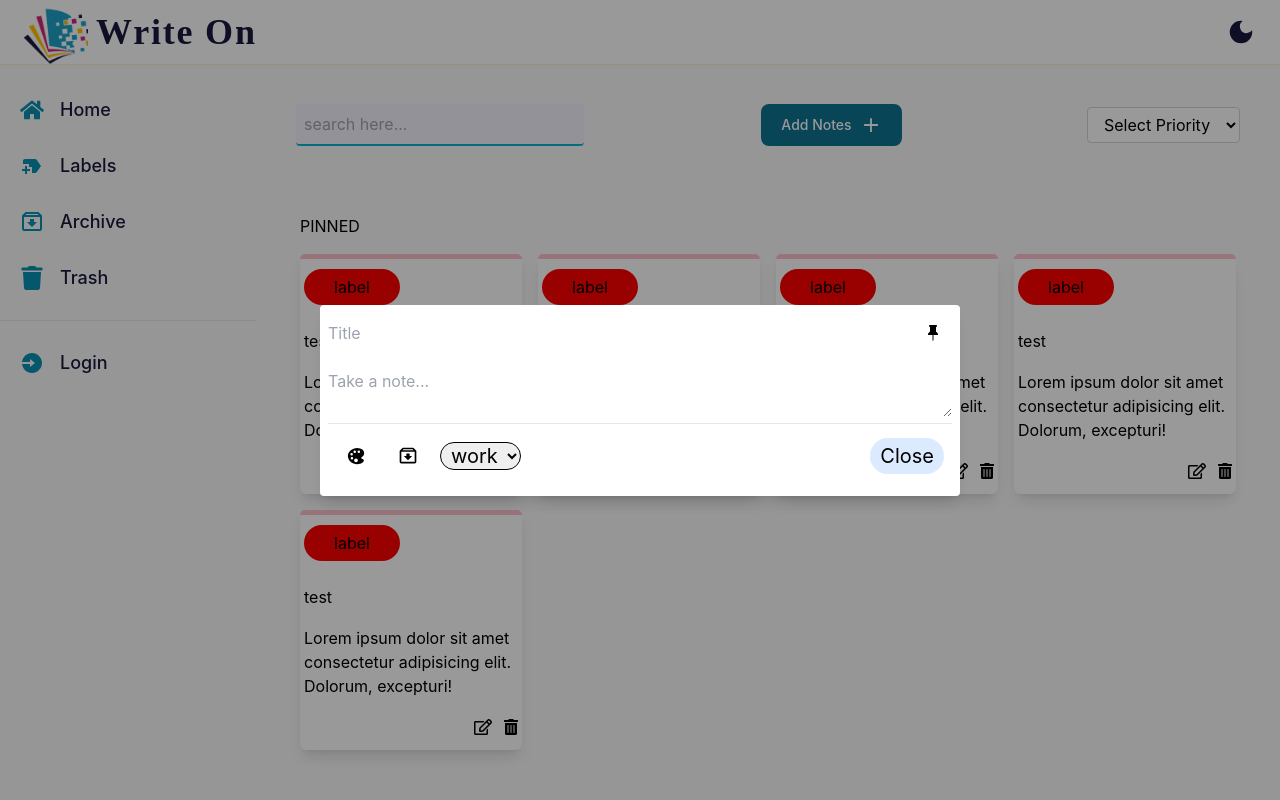
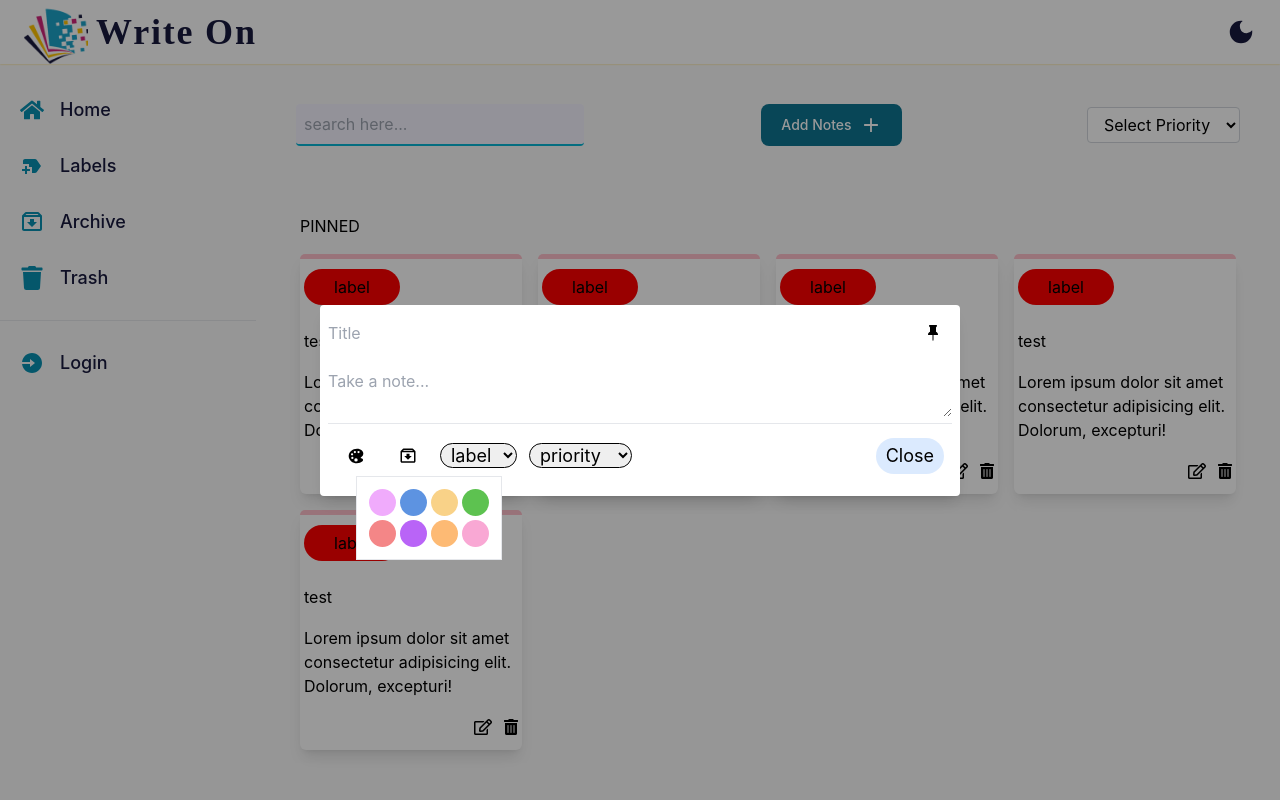
Before and after one commit to Richa-rani02/Write-On, a React (Create React App) app: page /notes in a window 1280 px wide. Shown: the top 800 px of the page. Built offline with nearby package versions, Linux system fonts and the light colour scheme; what miragejs would draw is missing.

Commit message:
feat:added color picker layout

```diff
--- /dev/null
+++ b/src/components/ColorPicker.jsx
@@ -0,0 +1,25 @@
+export const ColorPicker=()=>{
+    const colorsData = [
+        "#f0abfc",
+        "#5D93E1",
+        "#F9D288",
+        "#5DC250",
+        "#F48687",
+        "#B964F7",
+        "#fdba74",
+        "#f9a8d4",
+      ];
+    return(
+        <div className="color-pallete-grid gap-1 bg-white grid grid-rows-[repeat(2,27px)] grid-cols-[repeat(4,27px)] absolute p-3 z-3 top-[100%] left-[50%] border border-solid border-gray-200">
+        {colorsData.map((color)=>(
+        <div className="rounded-full"
+                style={{
+                    backgroundColor: color,
+                  }}
+                  >
+
+                 </div>
+             ))}
+           </div>
+    )
+}
--- a/src/components/TextEditor.css
+++ /dev/null
@@ -1,7 +0,0 @@
-.ql-editor{
-    height: 10rem;
-    overflow: hidden;
-    overflow-y: scroll;
-    overflow-x: scroll;
-    font-size: 1rem;
-  }
--- a/src/components/TextEditor.jsx
+++ b/src/components/TextEditor.jsx
@@ -1,12 +1,11 @@
-import ReactQuill from 'react-quill';
-import "./TextEditor.css";
-import 'react-quill/dist/quill.snow.css';
 import { useState } from 'react';
 import { BsFillPinFill } from "react-icons/bs";
 import { BiArchiveIn } from "react-icons/bi";
 import { IoColorPalette } from "react-icons/io5";
+import { ColorPicker } from './index';
 export const TextEditor=()=>{
-    const [labels, setLabels] = useState(["work", "Test", "test1"]);
+    const [labels, setLabels] = useState(["label","work", "Test", "test1"]);
+    const [priority, setPriority] = useState(["priority","low", "medium", "High"]);
 
     return (
         <div className="fixed w-full h-full top-0 left-0 z-50 flex items-center justify-center bg-modal-rgba">
@@ -33,10 +32,10 @@ export const TextEditor=()=>{
           onChange="{changeHandler}"
         ></textarea>
           <div className="notesbtn px-2 py-3 border-t border-solid border-[rgba(95, 99, 104, 0.157)] flex items-center justify-between">
-            <div className="btn-left flex items-center gap-1 lg:gap-3 text-xl mr-3">
+            <div className="btn-left flex items-center gap-1 lg:gap-3 text-lg mr-3">
               <div class="btn-container w-10 h-10 flex items-center justify-center flex-wrap relative rounded-full hover:bg-blue-100">
                 <IoColorPalette />
-                {/* <ColorPicker /> */}
+                <ColorPicker />
               </div>
               <div class="btn-container w-10 h-10 flex items-center justify-center flex-wrap relative rounded-full hover:bg-blue-100">
                 <BiArchiveIn />
@@ -55,9 +54,23 @@ export const TextEditor=()=>{
                   );
                 })}
               </select>
+              <select
+                className="priority-container px-1.5 border border-solid border-black rounded-3xl"
+                onChange=""
+                value=""
+                name="priorityselector"
+              >
+                {priority.map((priority) => {
+                  return (
+                    <option key={priority} value={priority}>
+                      {priority}
+                    </option>
+                  );
+                })}
+              </select>
             </div>
             <div className="btn-right">
-              <button class="add border-0 outline-0 px-2.5 py-1 rounded-3xl text-xl bg-blue-100  " onClick="{AddNotes}">Close</button>
+              <button class="add border-0 outline-0 px-2.5 py-1 rounded-3xl text-lg bg-blue-100  " onClick="{AddNotes}">Close</button>
             </div>
           </div>
           </form>
--- a/src/components/index.js
+++ b/src/components/index.js
@@ -3,3 +3,4 @@ export {Sidebar} from "./Sidebar";
 export {Note} from "./note";
 export {LabelModal} from "./LabelModal";
 export {TextEditor} from "./TextEditor";
+export {ColorPicker} from "./ColorPicker";
```
